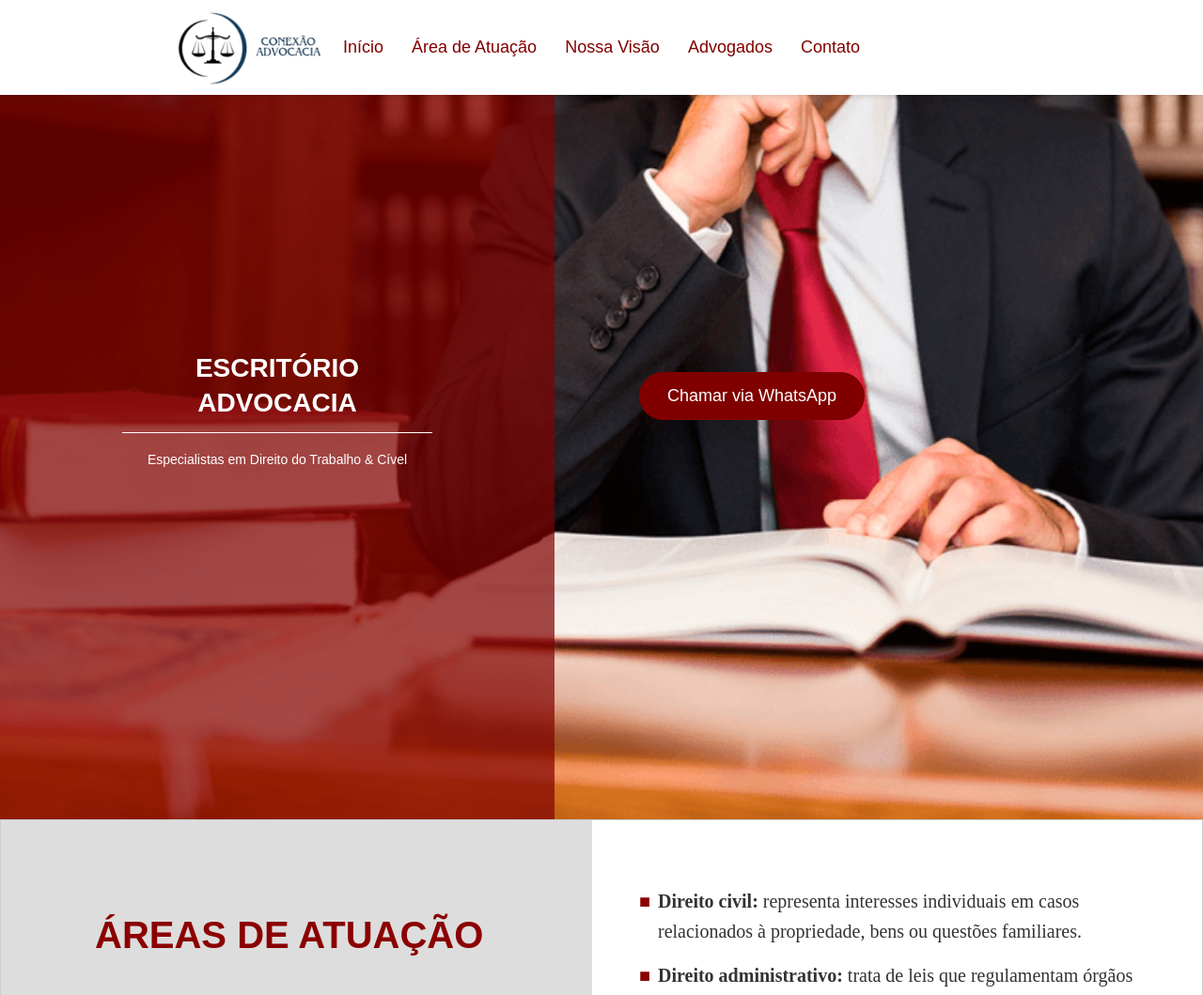
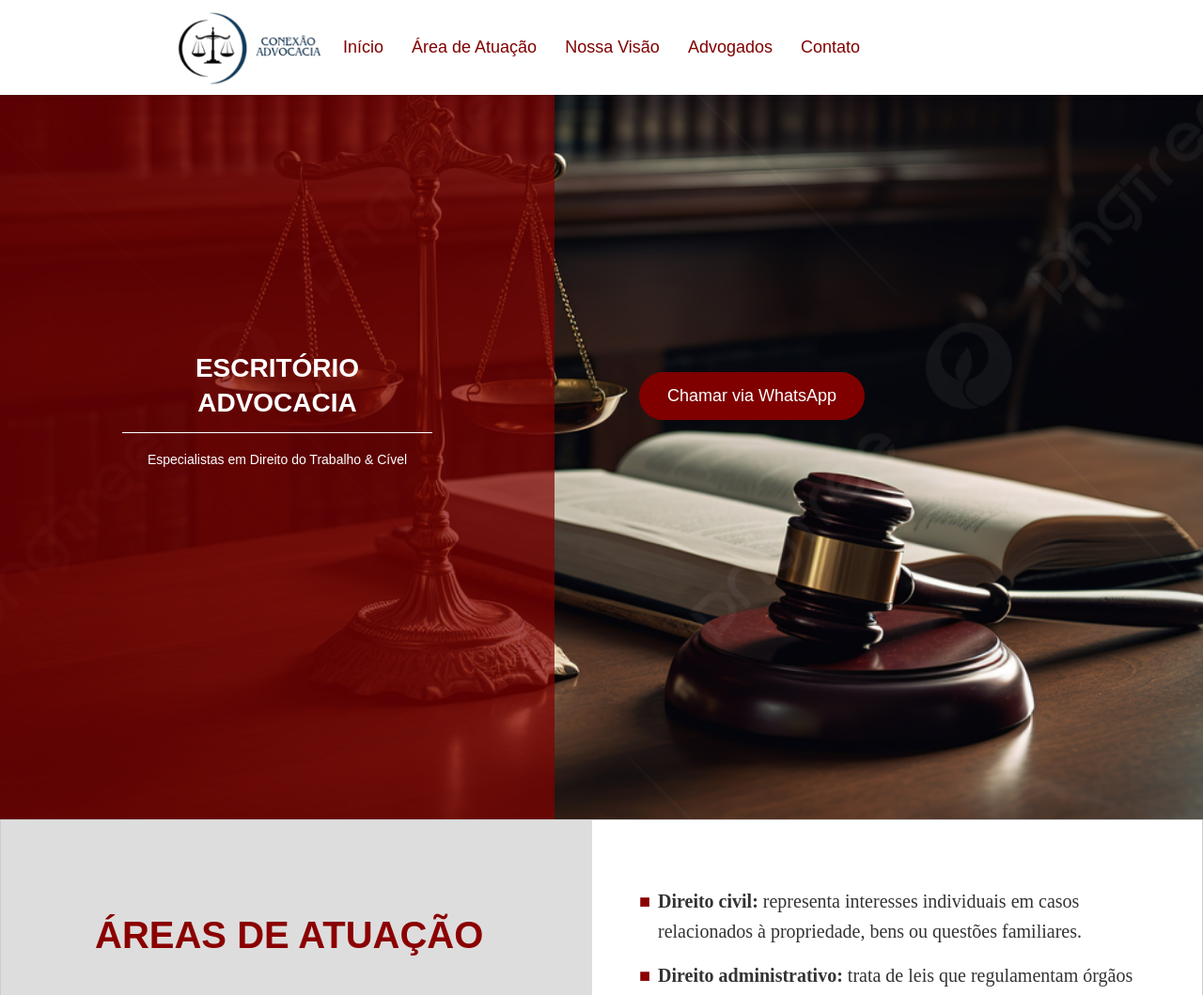
Before and after one commit to PeZocatelli/techresource, a PHP site: page / in a window 1280 px wide. Shown: the top 1059 px of the page at 94% size. Run offline with PHP 8.4, Linux system fonts and the light colour scheme.

Commit message:
atualizando

```diff
--- a/style.css
+++ b/style.css
@@ -48,11 +48,11 @@ body, html {
     margin: 0;
     padding: 0;
     height: 100%;
-    width: 100%;
+    width: auto;
 }
 
 .background {
-    background-image: url('./imgs/advcacia.png');
+    background-image: url('./imgs/asdv.jpg');
     background-size: cover;
     background-position: center;
     height: 109%;
```
Also changed, not shown: imgs/advcacia.png (deleted), imgs/asdv.jpg (added).
